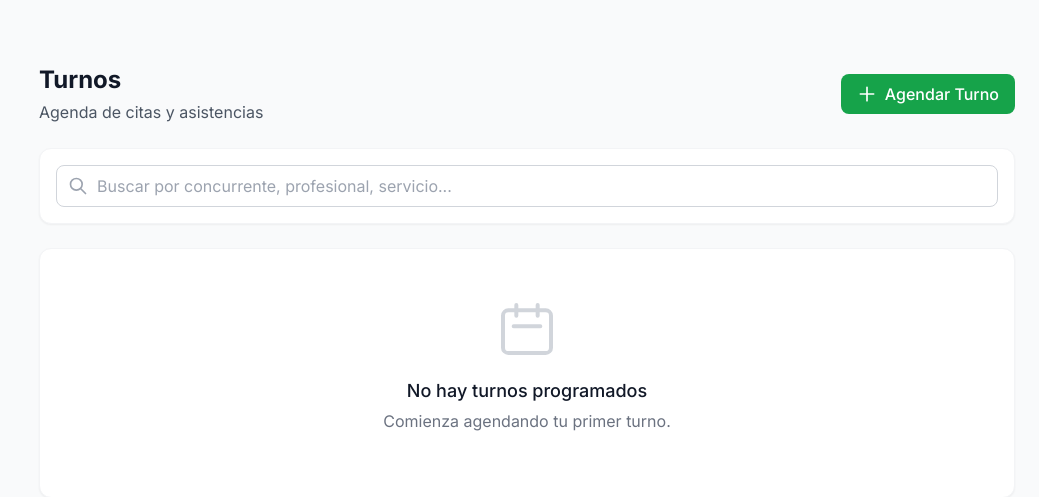
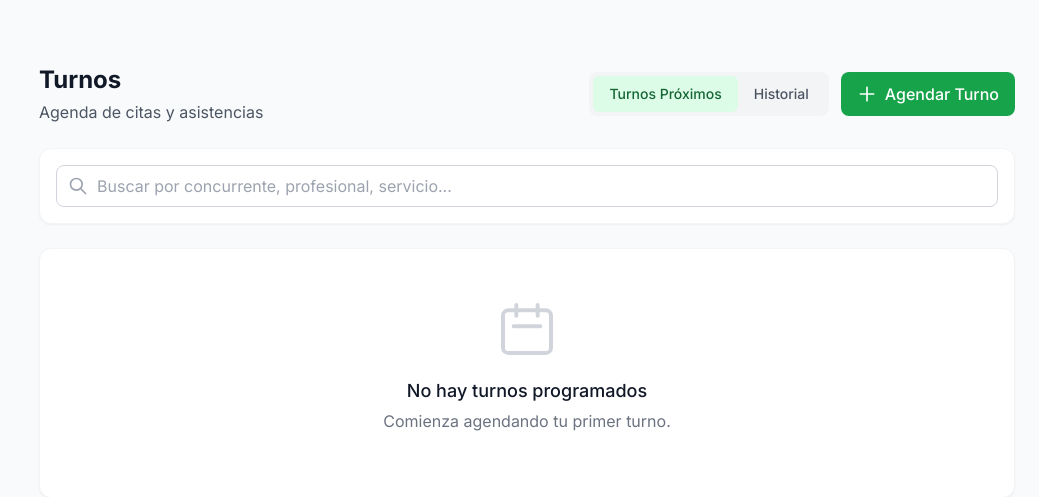
Before and after one commit to Maxi-Lopez/Practica_Profesionalizante_II_Lopez, a Django app: template templates/turnos/list.html in a window 1280 px wide. Shown: the part 65-562 px from the top of the page, without its empty margins (241-1280 px from the left). Run offline with Django 5.2, Linux system fonts and the light colour scheme; the template is opened without the code that fills it: values that come from a table or form of the project are taken from there, others are empty; parts of the project's set-up code (start-up, migrations or seed data) failed here and were passed over; some libraries are stand-ins or nearby versions.

Commit message:
feat(turnos): ordeno por fecha ascendente, filtro desde hoy y agrego boton de historial

```diff
--- a/templates/turnos/list.html
+++ b/templates/turnos/list.html
@@ -10,6 +10,20 @@
             <h1 class="text-2xl font-bold text-gray-900">Turnos</h1>
             <p class="text-gray-600 mt-1">Agenda de citas y asistencias</p>
         </div>
+        <div class="flex flex-col sm:flex-row gap-3 w-full sm:w-auto">
+            <!-- Toggle: Próximos / Historial -->
+            <div class="flex bg-gray-100 rounded-lg p-1" role="group" aria-label="Filtrar turnos">
+                <a href="{% url 'turnos_list' %}"
+                   class="{% if not historial %}bg-green-100 text-green-800{% else %}text-gray-600 hover:text-gray-900{% endif %} px-4 py-2 rounded-md text-sm font-medium transition-colors"
+                   aria-current="{% if not historial %}true{% else %}false{% endif %}">
+                    Turnos Próximos
+                </a>
+                <a href="{% url 'turnos_list' %}?historial=1"
+                   class="{% if historial %}bg-green-100 text-green-800{% else %}text-gray-600 hover:text-gray-900{% endif %} px-4 py-2 rounded-md text-sm font-medium transition-colors"
+                   aria-current="{% if historial %}true{% else %}false{% endif %}">
+                    Historial
+                </a>
+            </div>
             <button
                 type="button"
                 onclick="document.getElementById('modal-turno').showModal()"
@@ -19,6 +33,7 @@
                 </svg>
                 Agendar Turno
             </button>
+        </div>
     </div>
 
     <div class="bg-white rounded-xl shadow-sm border border-gray-100 p-4 mb-6">
```
Also changed, not shown: core/views.py (+20 -1 lines). Lines whose indentation alone changed are shown as unchanged.
